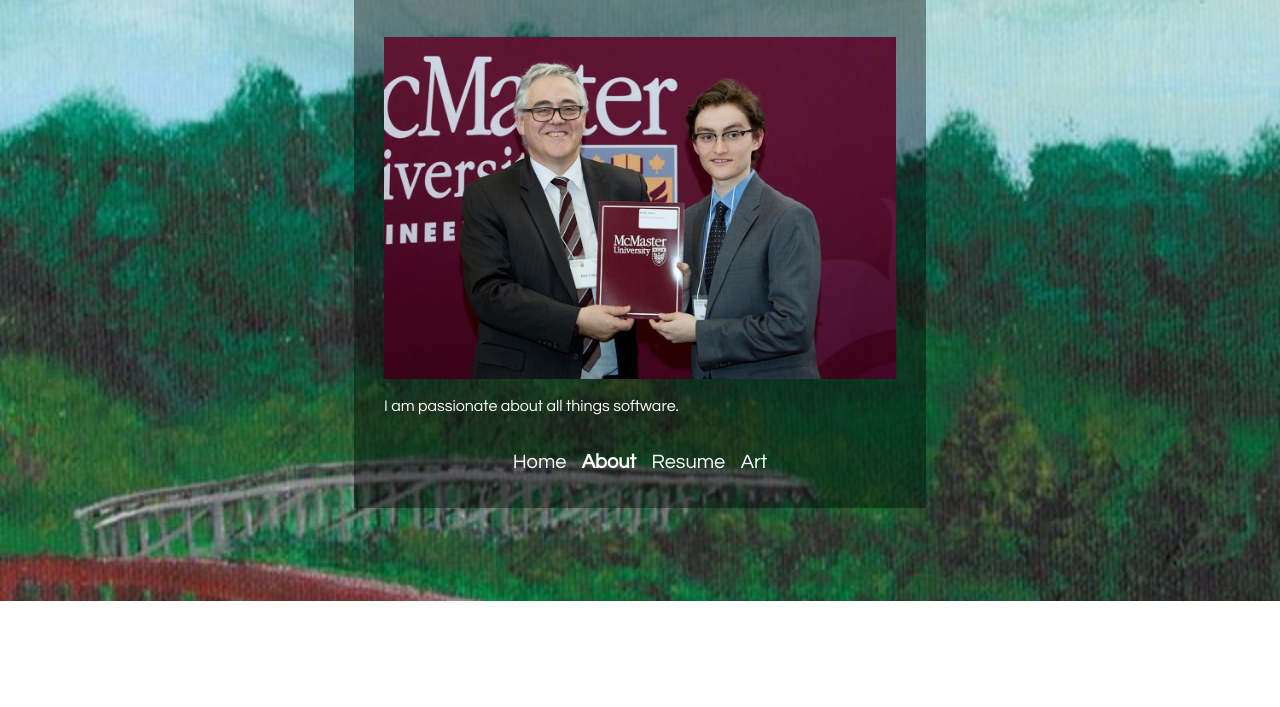
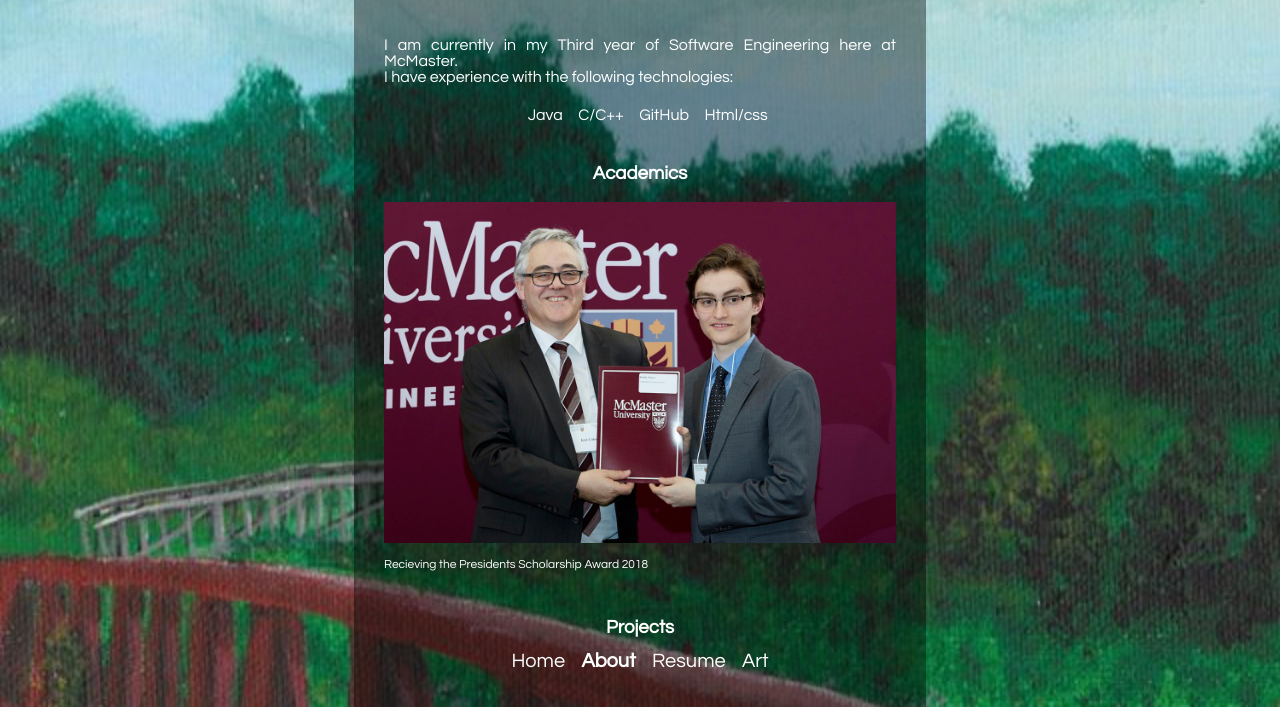
Before and after one commit to thomasbritnell/thomasbritnell.github.io, a plain HTML site: page about.html in a window 1280 px wide. Shown: the part 199-906 px from the top of the page. Before the commit the page ends 800 px from the top, so only its background shows below. Drawn offline with Linux system fonts and the light colour scheme.

Commit message:
added some projects to about page

```diff
--- a/about.html
+++ b/about.html
@@ -13,12 +13,35 @@
 
         <div class="box" id="container">
 
-                <div id="main">
+                <div id="main" >
                     <h1>About Me</h1>
-                    <img id="me" src="./pictures/meAward.jpg" >
-                    <p>I am passionate about all things software. </p>
-                    <br>
 
+                    <p>I am currently in my Third year of Software Engineering here at McMaster. <br>I have experience with the following technologies:</p>
+                    <ul>
+                        <li><a Python</a></li>
+                        <li><a href="#java"> Java</a></li>
+                        <li><a href="#c" >C/C++</a></li>
+                        <li>GitHub</li>
+                        <li>Html/css</li>
+                    </ul><br>
+                    <div id="scrollpane" class="scrollbox">
+                        <h3>Academics</h3>
+                        <img id="me" class="box-pictures"src="./pictures/meAward.jpg" >
+                        <p class="caption">Recieving the Presidents Scholarship Award 2018</p>
+                        <br>
+                        <h3>Projects</h3>
+                        <ul>
+                            <li id="c" ><b>Genetic Algorithms image processing in C</b><br>
+                            <p>Several populations of .PPM images are randomly mutated, pixel by pixel over many generations until they resemble a target image.</p>
+                            <img id="Escher" class="box-pictures" src="./pictures/Escher.gif">
+                            <p class="caption">The above gif shows the relationship between the number of generations and the quality of the image produced.</p></li>
+                            <br>
+                            <li id="java"><b>Food Recommendation Application - Java</b></li><br>
+                            <p>Uses a Kaggle database called "Open Food Facts" to provide healthier alternatives to a selected food product. Utilizes searching, sorting, and graphing algorithms over the database. A GUI was created using netbeans to make the project accessible and aesthetically pleasing.</p>
+
+                        </ul>
+
+                    </div>
 
 
                 </div>
--- a/home.css
+++ b/home.css
@@ -15,6 +15,11 @@ body{
     color: white;
     font-family: 'Century Gothic',sans-serif;
 
+
+  }
+  .scrollbox{
+      max-height: 500px;
+      overflow: auto;
   }
   .box-img{
     border-radius: 20%;
@@ -26,14 +31,15 @@ body{
   }
   .box-pictures{
 
-    max-height: 100%;
+
     max-width: 100%;
+    min-width: 200px;
 
   }
   #description{
       text-align: center;
   }
-  .box-pictures:hover{
+  #artImg:hover{
     -webkit-transform: scale(1.2);
     -moz-transform: scale(1.2);
     -o-transform: scale(1.2);
@@ -71,8 +77,11 @@ body{
   .box li a{
     color: white;
     text-decoration: none;
-    font-size: 20px;
+
     transition: all ease-in-out 250ms;
+  }
+  #navigation{
+      font-size:20px;
   }
   .box li a:hover{
     color: #b9b9b9;
@@ -86,7 +95,6 @@ body{
   #buttonL{
     float: left;
   }
-  #me, #canvas, #canvasimg{
-      width: 100%;
-      min-width: 200px;
+  .caption{
+      font-size: 75%;
   }
```
Also changed, not shown: art.html (+5 -12 lines), draw.html (+2 -2 lines), 1 other file.
